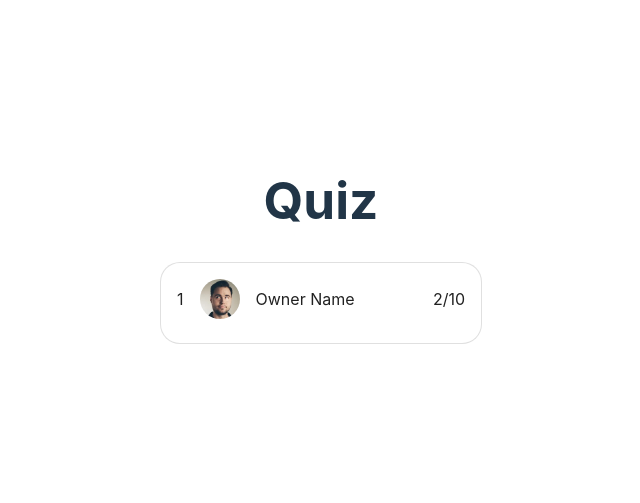
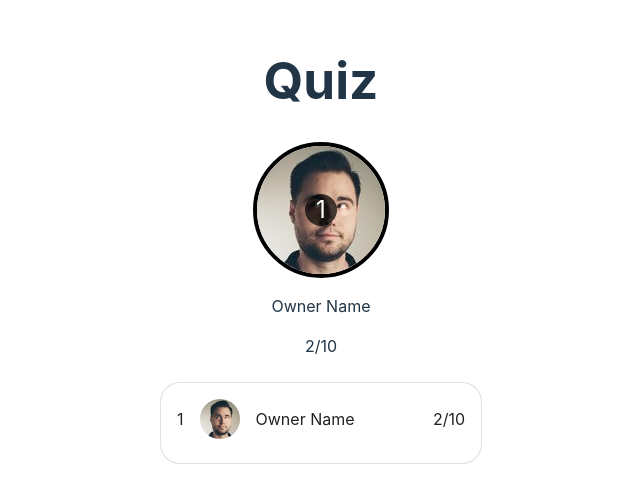
Before and after one commit to HtetKo510217/h5-quiz-app, a React (Vite) app: page / in a window 1280 px wide. Shown: the part 159-662 px from the top of the page, without its empty margins (319-959 px from the left). Built offline with nearby package versions, Linux system fonts and the light colour scheme.

Commit message:
feat : add winnner user component and Leaderboard component

```diff
--- a/src/App.tsx
+++ b/src/App.tsx
@@ -1,11 +1,11 @@
 import './App.css'
-import Card from './components/user-quiz-result/Card'
+import LeaderBoard from './components/user-quiz-result/LeaderBoard'
 function App() {
 
   return (
     <>
       <h1>Quiz</h1>
-      <Card />
+      <LeaderBoard />
     </>
   )
 }
--- /dev/null
+++ b/src/components/user-quiz-result/LeaderBoard.tsx
@@ -0,0 +1,11 @@
+import WinnerUser from "./WinnerUser"
+import Card from "./Card"
+export default function LeaderBoard() {
+  return (
+    <div>
+      <WinnerUser />
+      <br />
+      <Card />
+    </div>
+  )
+}
--- /dev/null
+++ b/src/components/user-quiz-result/WinnerUser.tsx
@@ -0,0 +1,45 @@
+import Stack from '@mui/material/Stack';
+
+export default function WinnerUser() {
+  return (
+    <Stack spacing={2} alignItems="center">
+      <div
+        style={{
+          position: 'relative',
+          width: 128,
+          height: 128,
+          border: '4px solid black',
+          borderRadius: '50%',
+          overflow: 'hidden',
+        }}
+      >
+        <img
+          src="src/assets/img/1.jpg"
+          alt="Remy Sharp"
+          style={{ width: '100%', height: '100%' }}
+        />
+        <div
+          style={{
+            position: 'absolute',
+            top: '50%',
+            left: '50%',
+            transform: 'translate(-50%, -50%)',
+            fontSize: '24px',
+            color: 'white',
+            backgroundColor: 'rgba(0, 0, 0, 0.7)',
+            width: 32,
+            height: 32,
+            display: 'flex',
+            justifyContent: 'center',
+            alignItems: 'center',
+            borderRadius: '50%',
+          }}
+        >
+          1
+        </div>
+      </div>
+      <span>Owner Name</span>
+      <span>2/10</span>
+    </Stack>
+  );
+}
```
